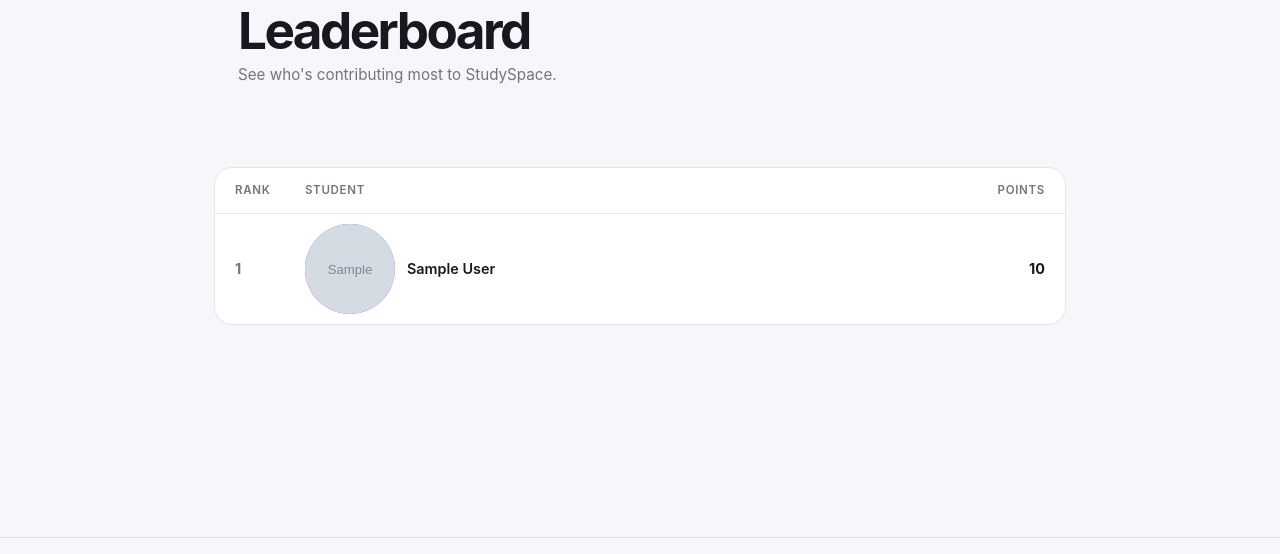
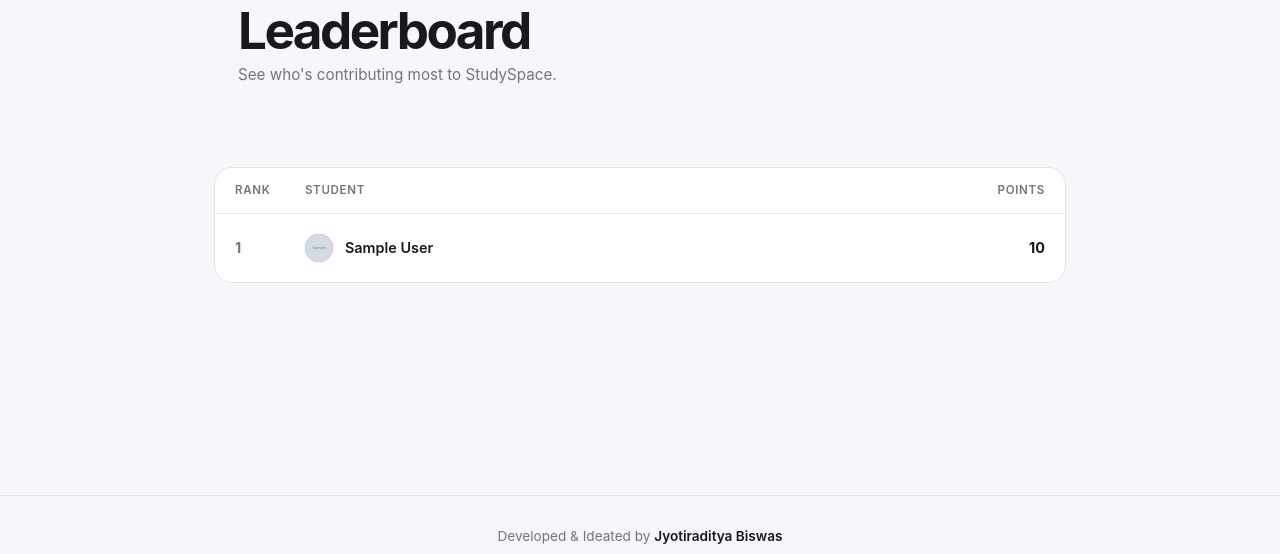
Before and after one commit to jyotiradityaBiswas/study-space, a Flask app: template templates/leaderboard.html in a window 1280 px wide. Shown: the part 241-795 px from the top of the page. Run offline with Flask 3, Linux system fonts and the light colour scheme; the template is opened without the code that fills it: most values are stand-ins (such as "Sample title", 1, 10 or a date in 2020); grey boxes marked "Sample" are stand-in pictures.

Commit message:
Bug Fixes: Far From Home

```diff
--- a/templates/leaderboard.html
+++ b/templates/leaderboard.html
@@ -239,7 +239,7 @@
                                 <img
                                     src="{{ user.profile_picture }}"
                                     alt=""
-                                    class="profile-avatar profile-avatar-hero"
+                                    class="avatar-small"
                                 >
 
                             {% else %}
```
